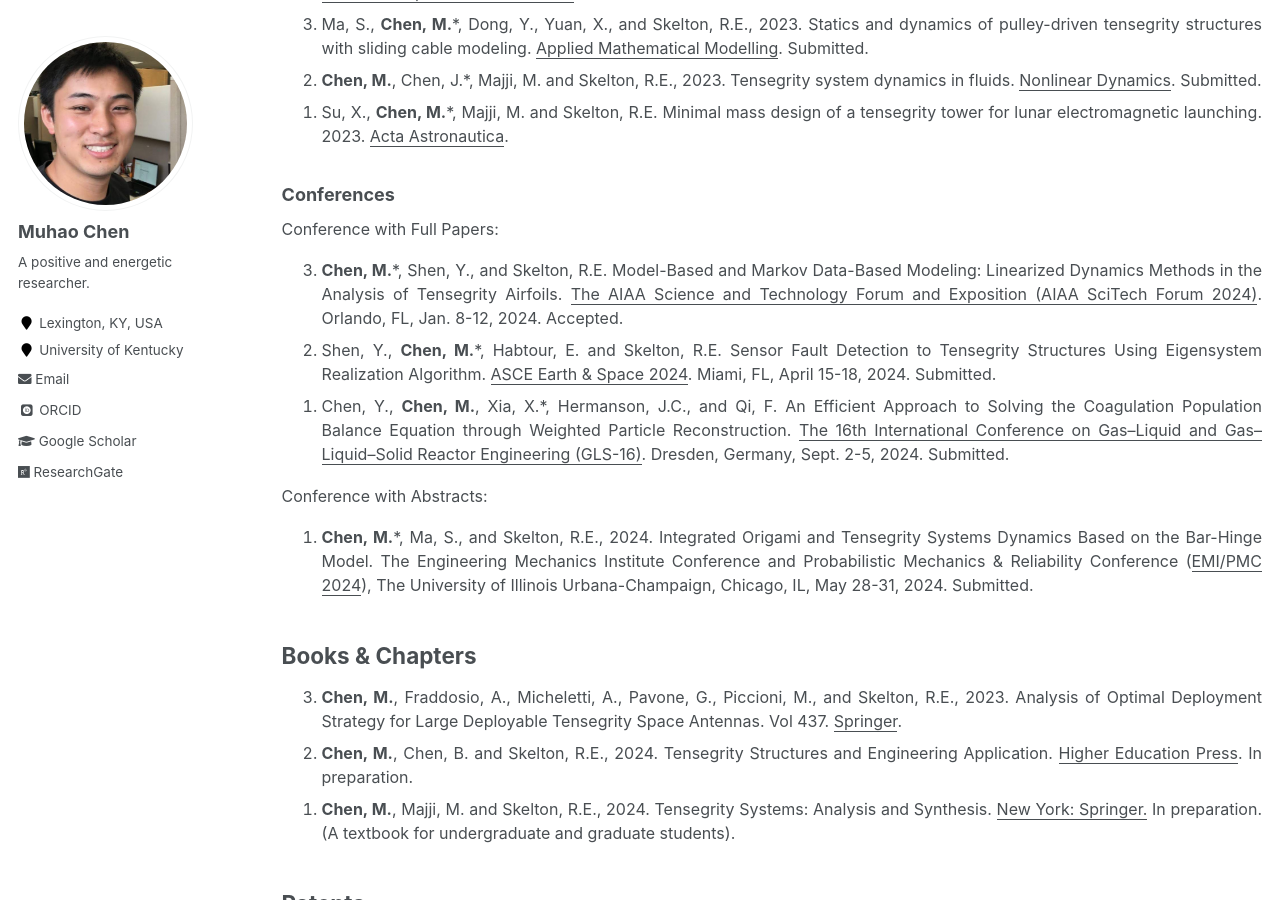
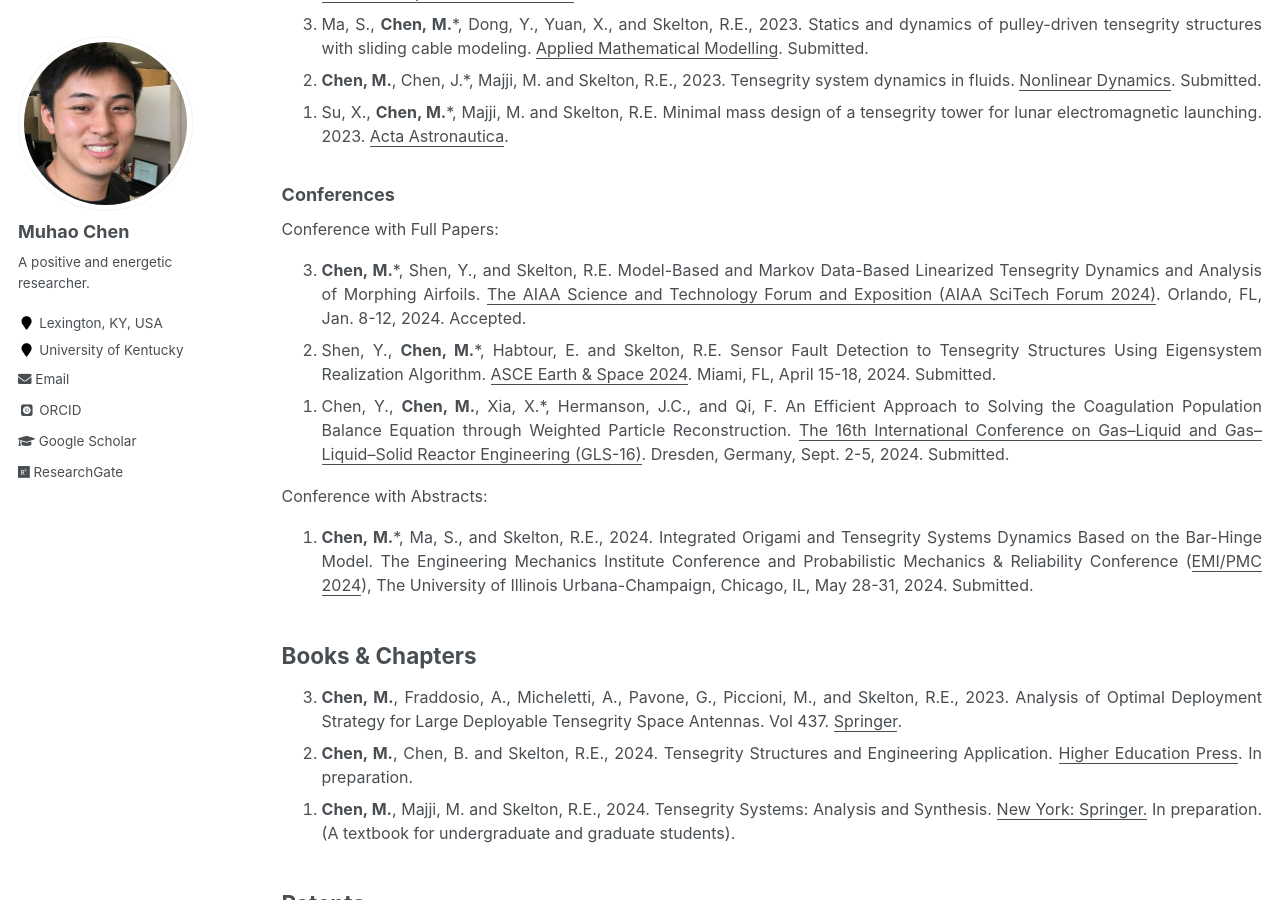
Before and after one commit to Muhao-Chen/muhao-chen.github.io, a Jekyll site: the page built from _pages/publication.md, in a window 1280 px wide and 900 px high, scrolled down 3505 px. Built offline with Jekyll 4.4.1, drawn with Linux system fonts in a browser that asks for light colours; some web fonts are replaced.

Commit message:
Update publication.md

```diff
--- a/_pages/publication.md
+++ b/_pages/publication.md
@@ -93,7 +93,8 @@ Conference with Abstracts:
 <font size=3>
 Conference with Full Papers:
 <ol reversed>
-<li><strong>Chen, M.</strong>*, Shen, Y., and Skelton, R.E. Model-Based and Markov Data-Based Modeling: Linearized Dynamics Methods in the Analysis of Tensegrity Airfoils. <u>The AIAA Science and Technology Forum and Exposition (AIAA SciTech Forum 2024)</u>. Orlando, FL, Jan. 8-12, 2024. Accepted.</li>
+<li><strong>Chen, M.</strong>*, Shen, Y., and Skelton, R.E. Model-Based and Markov Data-Based Linearized Tensegrity
+Dynamics and Analysis of Morphing Airfoils. <u>The AIAA Science and Technology Forum and Exposition (AIAA SciTech Forum 2024)</u>. Orlando, FL, Jan. 8-12, 2024. Accepted.</li>
 <li>Shen, Y., <strong>Chen, M.</strong>*, Habtour, E. and Skelton, R.E. Sensor Fault Detection to Tensegrity Structures Using Eigensystem Realization Algorithm. <u>ASCE Earth & Space 2024</u>. Miami, FL, April 15-18, 2024. Submitted.</li>
 <li> Chen, Y., <strong>Chen, M.</strong>, Xia, X.*, Hermanson, J.C., and Qi, F. An Efficient Approach to Solving the Coagulation Population Balance Equation through Weighted Particle Reconstruction. <u>The 16th International Conference on Gas–Liquid and Gas–Liquid–Solid Reactor Engineering (GLS-16)</u>. Dresden, Germany, Sept. 2-5, 2024. Submitted.</li>
 <!-- <li><strong>Chen, M.</strong>*, Shen, Y., and Skelton, R.E. The Optimal Dynamical Model for 3D Tensegrity Morphing Airfoils. <u>ASCE Earth & Space 2024</u>. April 15-18, 2024, Miami, FL.</li> -->
```
